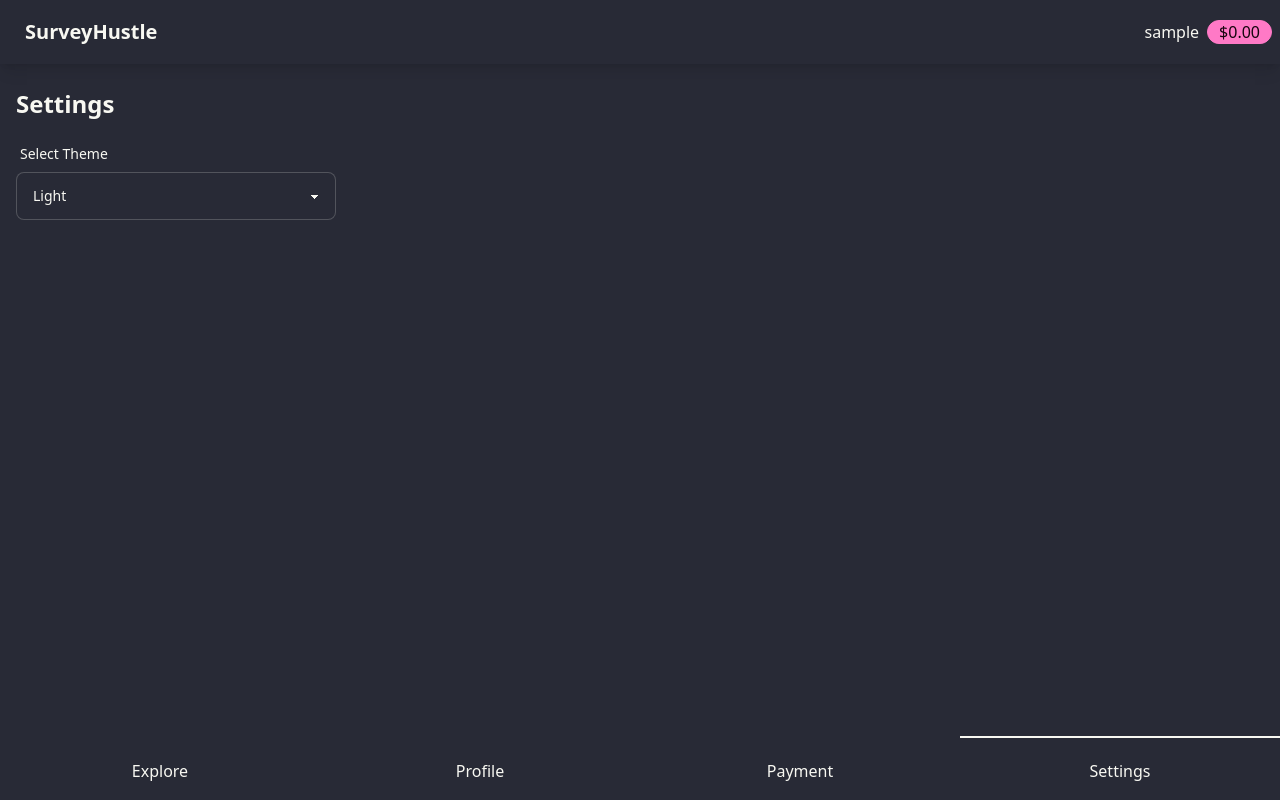
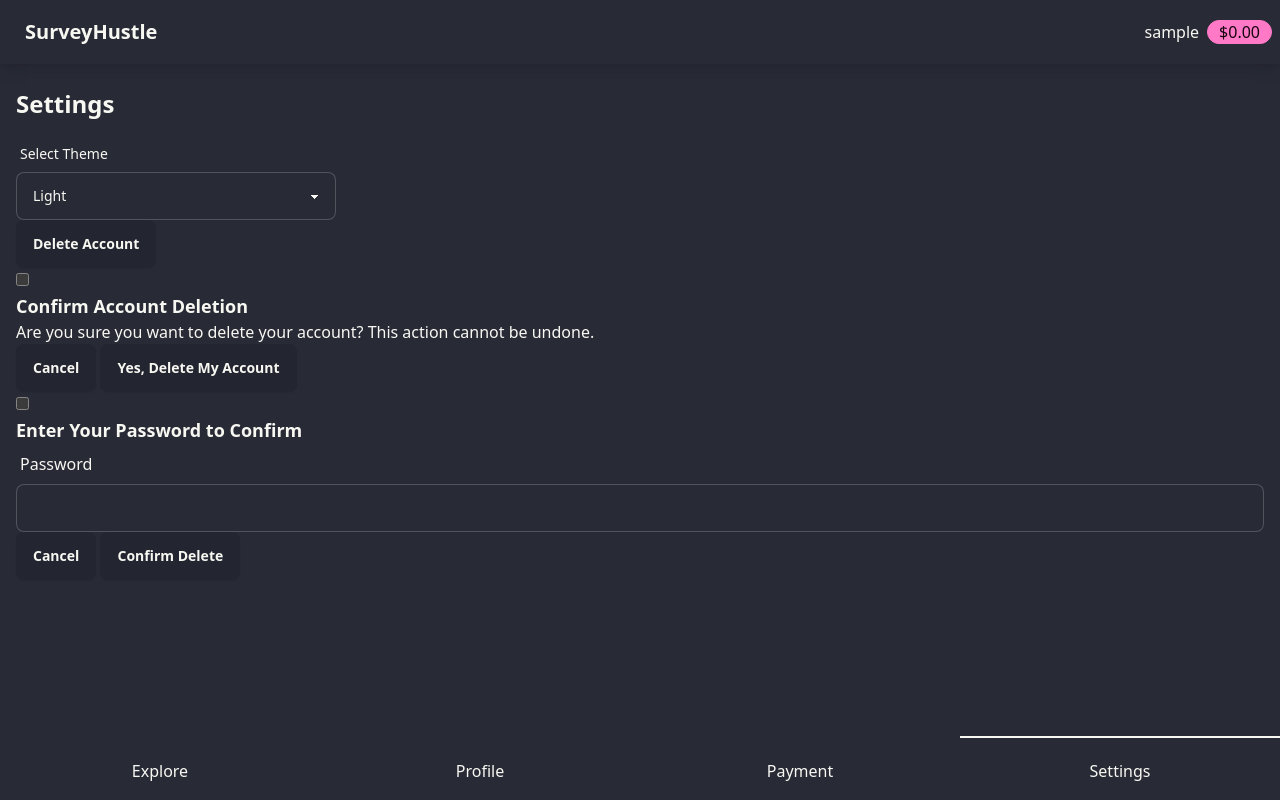
Before and after one commit to MaxCouling/SurveyHustle, a Flask app: page /settings in a window 1280 px wide. Run offline with Flask 3, Linux system fonts and the light colour scheme; the visitor is signed in with stand-in values (Sample User, id 1).

Commit message:
delete correct, pop-up not working

```diff
--- a/app/forms.py
+++ b/app/forms.py
@@ -62,4 +62,5 @@
 class AcceptTermsForm(FlaskForm):
     pass
 
-# forms.py
+class DeleteAccountForm(FlaskForm):
+    password = PasswordField('Password', validators=[DataRequired()])
--- a/app/routes.py
+++ b/app/routes.py
@@ -11,7 +11,7 @@
 from app.models import User, Survey, Question, Response, UserSurveyProgress
 
 
-from app.forms import RegistrationForm, LoginForm, UploadSurveyForm, AddBalanceForm, AcceptTermsForm, PayoutForm
+from app.forms import RegistrationForm, LoginForm, UploadSurveyForm, AddBalanceForm, AcceptTermsForm, PayoutForm,DeleteAccountForm
 from flask_login import current_user, login_user, logout_user, login_required
 from werkzeug.security import generate_password_hash, check_password_hash
 from werkzeug.utils import secure_filename
@@ -105,9 +105,10 @@
     return render_template('survey.html')
 
 @app.route('/settings')
-#@login_required
+@login_required
 def settings():
-    return render_template('settings.html')
+    delete_form = DeleteAccountForm()
+    return render_template('settings.html', delete_form=delete_form)
 
 
 # routes.py
@@ -510,3 +511,47 @@
 def payment_cancel():
     flash('Payment canceled.', 'info')
     return redirect(url_for('profile'))
+
+# routes.py
+@app.route('/delete_account', methods=['POST'])
+@login_required
+def delete_account():
+    form = DeleteAccountForm()
+    if form.validate_on_submit():
+        user = current_user
+        password = form.password.data
+
+        # Verify the password
+        if not check_password_hash(user.password, password):
+            flash('Incorrect password. Please try again.', 'danger')
+            return redirect(url_for('settings'))
+
+        # Delete user's responses
+        Response.query.filter_by(user_id=user.id).delete()
+
+        # Delete user's survey progress
+        UserSurveyProgress.query.filter_by(user_id=user.id).delete()
+
+        # Delete user's surveys and associated data
+        surveys = Survey.query.filter_by(owner_id=user.id).all()
+        for survey in surveys:
+            # Delete responses to survey questions
+            question_ids = [q.id for q in survey.questions]
+            Response.query.filter(Response.question_id.in_(question_ids)).delete()
+            # Delete survey questions
+            Question.query.filter_by(survey_id=survey.id).delete()
+            # Delete the survey
+            db.session.delete(survey)
+
+        # Delete the user
+        db.session.delete(user)
+        db.session.commit()
+
+        # Log out the user
+        logout_user()
+
+        flash('Your account has been deleted.', 'success')
+        return redirect(url_for('index'))
+    else:
+        flash('An error occurred. Please try again.', 'danger')
+        return redirect(url_for('settings'))
--- a/app/templates/settings.html
+++ b/app/templates/settings.html
@@ -44,7 +44,6 @@
         <option value="winter">Winter</option>
     </select>
 </div>
-
 <script>
     // Theme Switcher Script
     const themeSwitcher = document.getElementById('theme-switcher');
@@ -62,4 +61,44 @@
         localStorage.setItem('theme', selectedTheme);
     });
 </script>
+<div class="mt-6">
+    <!-- Button to open the initial confirmation modal -->
+    <label for="initial-confirmation-modal" class="btn btn-error">Delete Account</label>
+</div>
+
+<!-- Initial Confirmation Modal -->
+<input type="checkbox" id="initial-confirmation-modal" class="modal-toggle" />
+<div class="modal">
+    <div class="modal-box">
+        <h3 class="font-bold text-lg">Confirm Account Deletion</h3>
+        <p class="py-4">Are you sure you want to delete your account? This action cannot be undone.</p>
+        <div class="modal-action">
+            <!-- Close the modal -->
+            <label for="initial-confirmation-modal" class="btn">Cancel</label>
+            <!-- Open the password entry modal -->
+            <label for="password-modal" class="btn btn-error">Yes, Delete My Account</label>
+        </div>
+    </div>
+</div>
+
+<!-- Password Entry Modal -->
+<input type="checkbox" id="password-modal" class="modal-toggle" />
+<div class="modal">
+    <div class="modal-box">
+        <h3 class="font-bold text-lg">Enter Your Password to Confirm</h3>
+        <!-- Delete Account Form -->
+        <form method="post" action="{{ url_for('delete_account') }}">
+            {{ delete_form.hidden_tag() }}
+            <div class="form-control">
+                {{ delete_form.password.label(class_='label') }}
+                {{ delete_form.password(class_='input input-bordered', required=True) }}
+            </div>
+            <div class="modal-action">
+                <!-- Close the modal -->
+                <label for="password-modal" class="btn">Cancel</label>
+                <button type="submit" class="btn btn-error">Confirm Delete</button>
+            </div>
+        </form>
+    </div>
+</div>
 {% endblock %}
```
